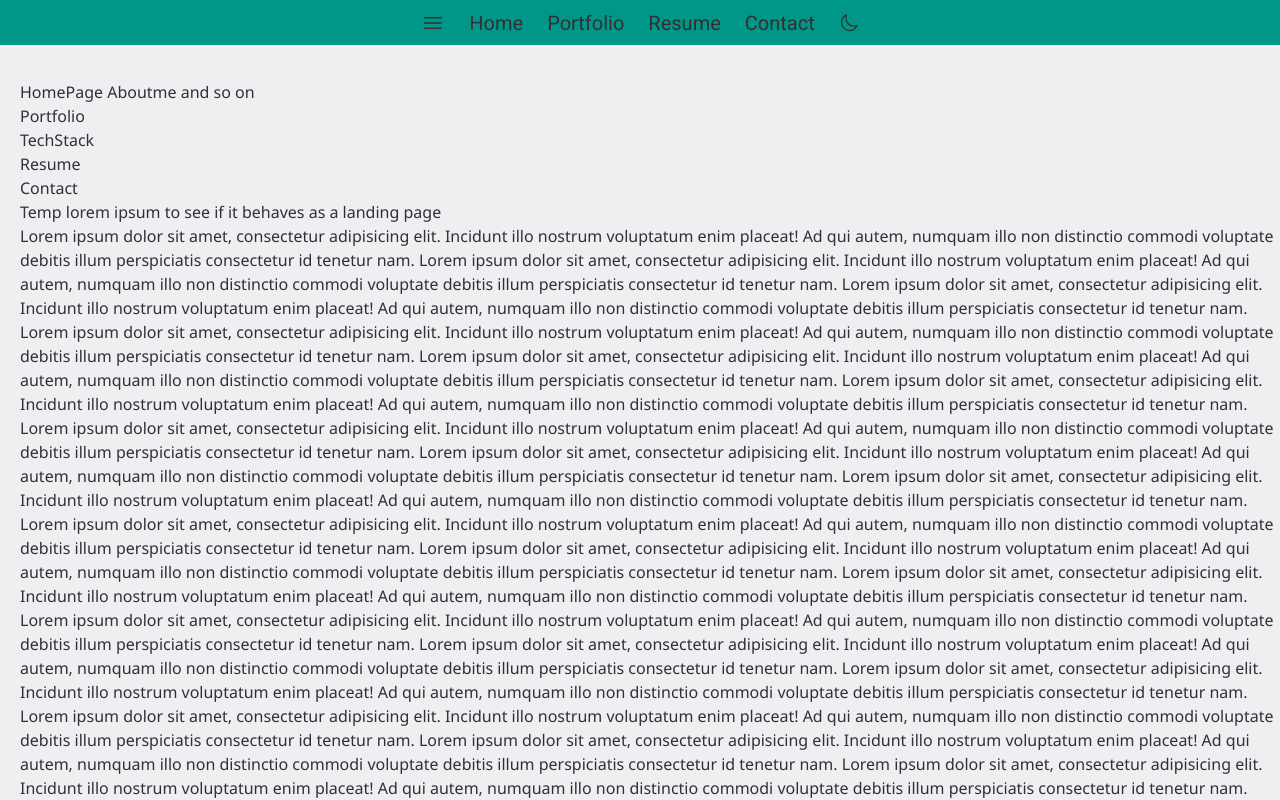
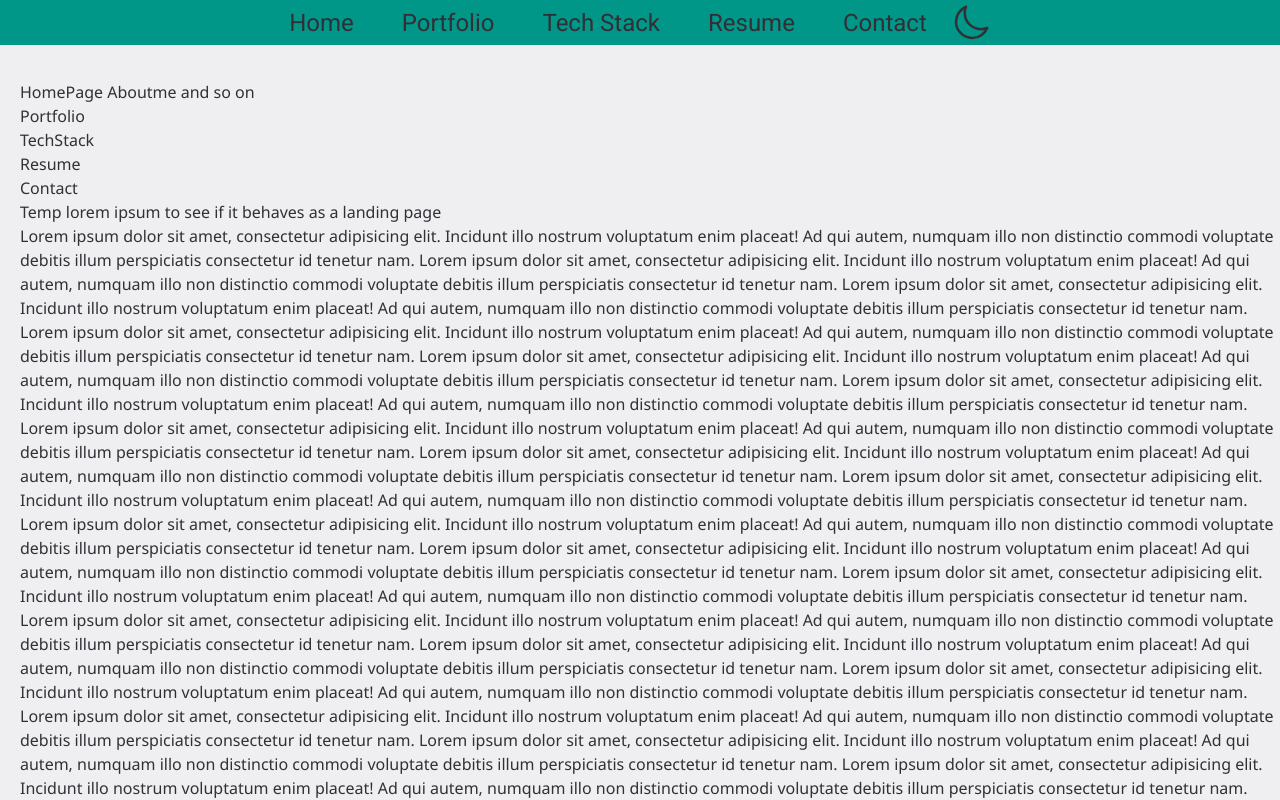
Before and after one commit to marsi107/MyPersonalWebsite, a Next.js app in the folder portfolio/: page / in a window 1280 px wide. Shown: the top 800 px of the page. Built offline with nearby package versions, Linux system fonts and the light colour scheme.

Commit message:
make navbar responsible

```diff
--- a/portfolio/app/components/NavBar.tsx
+++ b/portfolio/app/components/NavBar.tsx
@@ -5,14 +5,15 @@ const NavBar = () => {
     return (
         <header className="absolute items-center h-[45px] w-screen flex bg-defColors-second dark:bg-defColors-second_dark font-rob">
             <div className="grow"></div>
-            <Bars3Icon className="h-6" />
-            <div className="flex space-x-6 pl-6">
-                <div className="text-lg xl:text-xl">Home</div>
-                <div className="text-lg xl:text-xl">Portfolio</div>
-                <div className="text-lg xl:text-xl">Resume</div>
-                <div className="text-lg xl:text-xl">Contact</div>
+            <Bars3Icon className="lg:hidden h-10 pl-6" />
+            <div className="flex pl-6 space-x-6 text-lg lg:space-x-12 lg:text-2xl">
+                <div>Home</div>
+                <div>Portfolio</div>
+                <div className="max-lg:hidden">Tech Stack</div>
+                <div>Resume</div>
+                <div>Contact</div>
             </div>
-            <MoonIcon className="h-5 pl-6" />
+            <MoonIcon className="h-10 pl-6 pr-6" />
             <div className="grow"></div>
         </header>
     )
--- a/portfolio/app/page.tsx
+++ b/portfolio/app/page.tsx
@@ -4,7 +4,7 @@ import { NavBar, Portfolio, TechStack, Resume, Contact } from "./components"
 
 const HomePage = () => {
   return (
-    <div className="h-screen bg-defColors-first text-defColors-text dark:bg-defColors-first_dark dark:text-defColors-text_dark font-noto">
+    <div className="h-full bg-defColors-first text-defColors-text dark:bg-defColors-first_dark dark:text-defColors-text_dark font-noto">
       <NavBar />
       <div className="pt-20 pl-5">
         <div>
```
